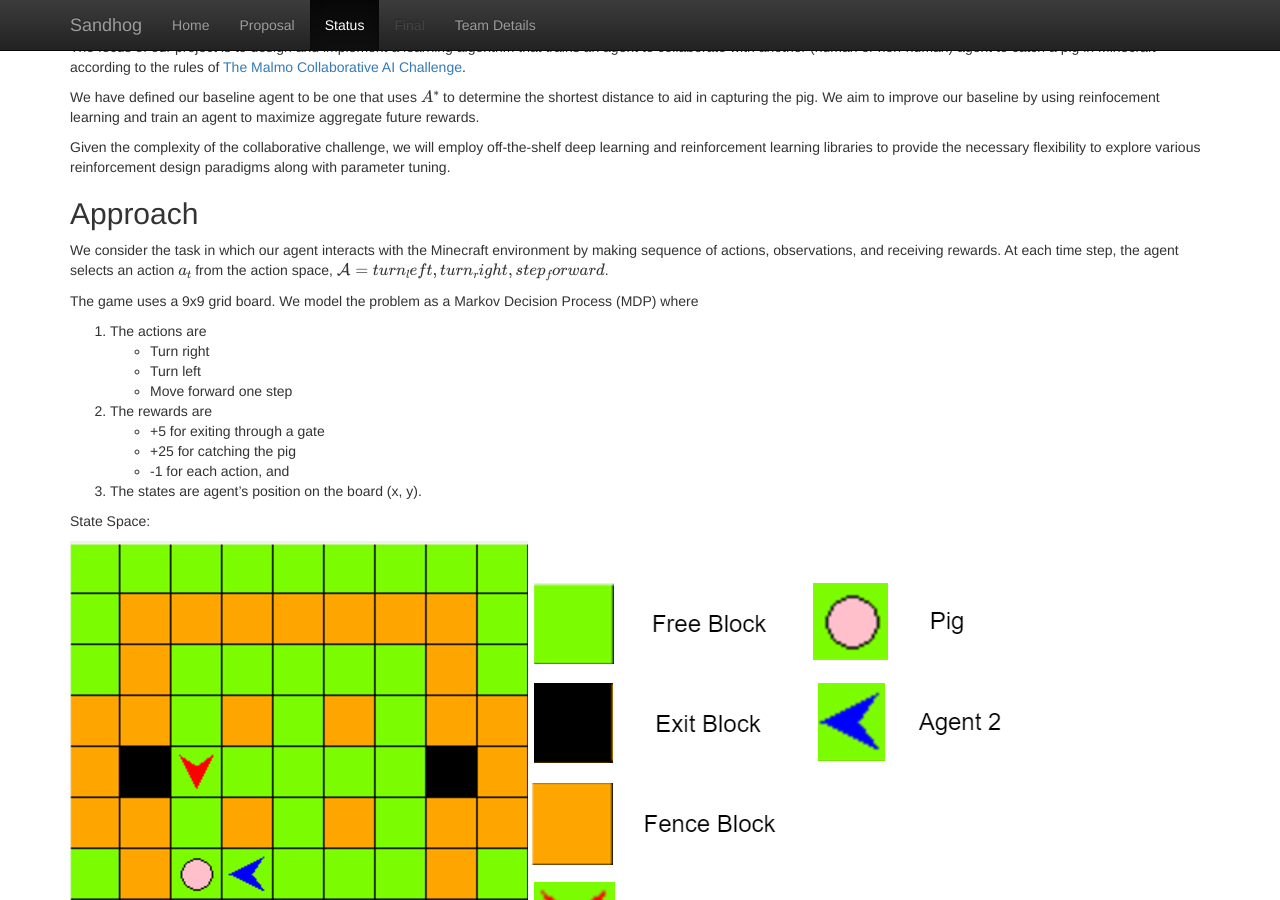
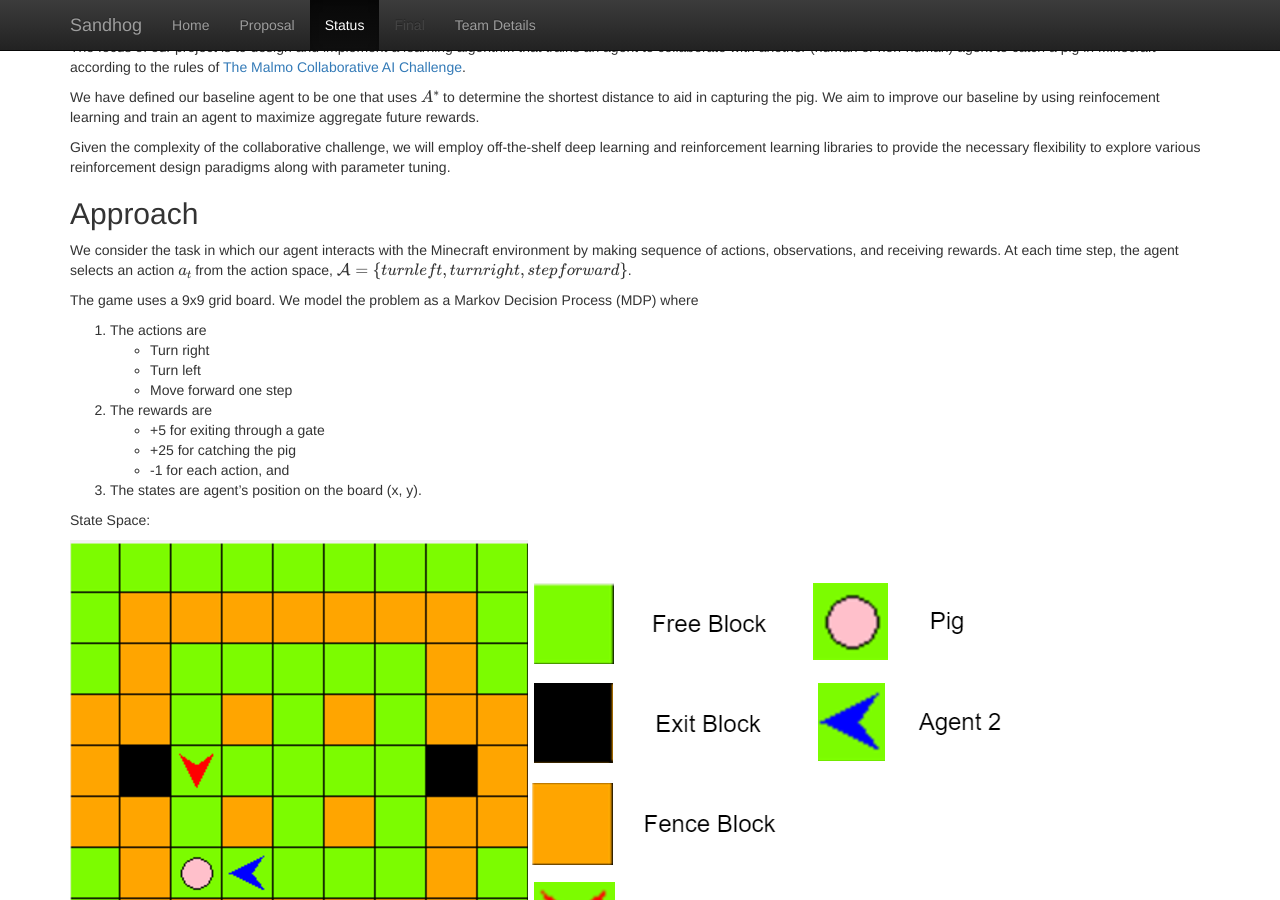
Before and after one commit to hfloresr/Sandhog, a Jekyll site: the page built from docs/status.md, in a window 1280 px wide and 900 px high, scrolled down 724 px. Built offline with Jekyll 4.4.1, drawn with Linux system fonts in a browser that asks for light colours; formulas are drawn with MathJax 3.

```diff
--- a/docs/status.md
+++ b/docs/status.md
@@ -16,7 +16,7 @@ Given the complexity of the collaborative challenge, we will employ off-the-shel
 
 ## Approach
 
-We consider the task in which our agent interacts with the Minecraft environment by making sequence of actions, observations, and receiving rewards. At each time step, the agent selects an action $$a_t$$ from the action space, $$\mathcal{A} = {turn_left, turn_right, step_forward}$$.
+We consider the task in which our agent interacts with the Minecraft environment by making sequence of actions, observations, and receiving rewards. At each time step, the agent selects an action $$a_t$$ from the action space, $$\mathcal{A} = \{turn left, turn right, step forward\}$$.
 
 The game uses a 9x9 grid board. We model the problem as a Markov Decision Process (MDP) where
 
```
